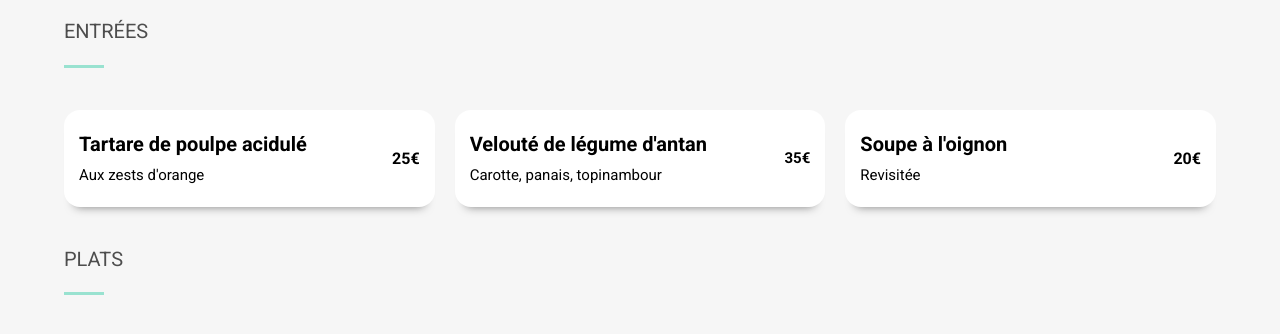
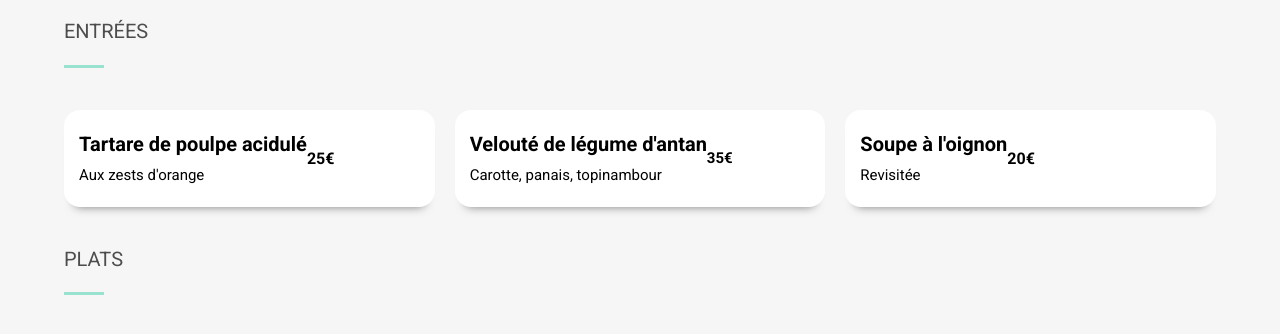
Before and after one commit to NaisD35/OhmyfoodP3-main, a plain HTML site: page alafrancaise.html in a window 1280 px wide. Shown: the part 617-951 px from the top of the page. Drawn offline with nearby package versions, Linux system fonts and the light colour scheme; files that its build step writes are made by us from their sources; a web font is replaced by a local one.

Commit message:
item animation

```diff
--- a/style/style.scss
+++ b/style/style.scss
@@ -478,9 +478,9 @@ footer {
                 position: relative;
                 height: 100%;
                 overflow: hidden;
-                width: 100%;
+                max-width: 100%;
                 display: flex;
-                justify-content: space-between;
+                justify-content: left;
                 align-items: flex-end;
                 background-color: #fff;
                 margin: 0;
```
